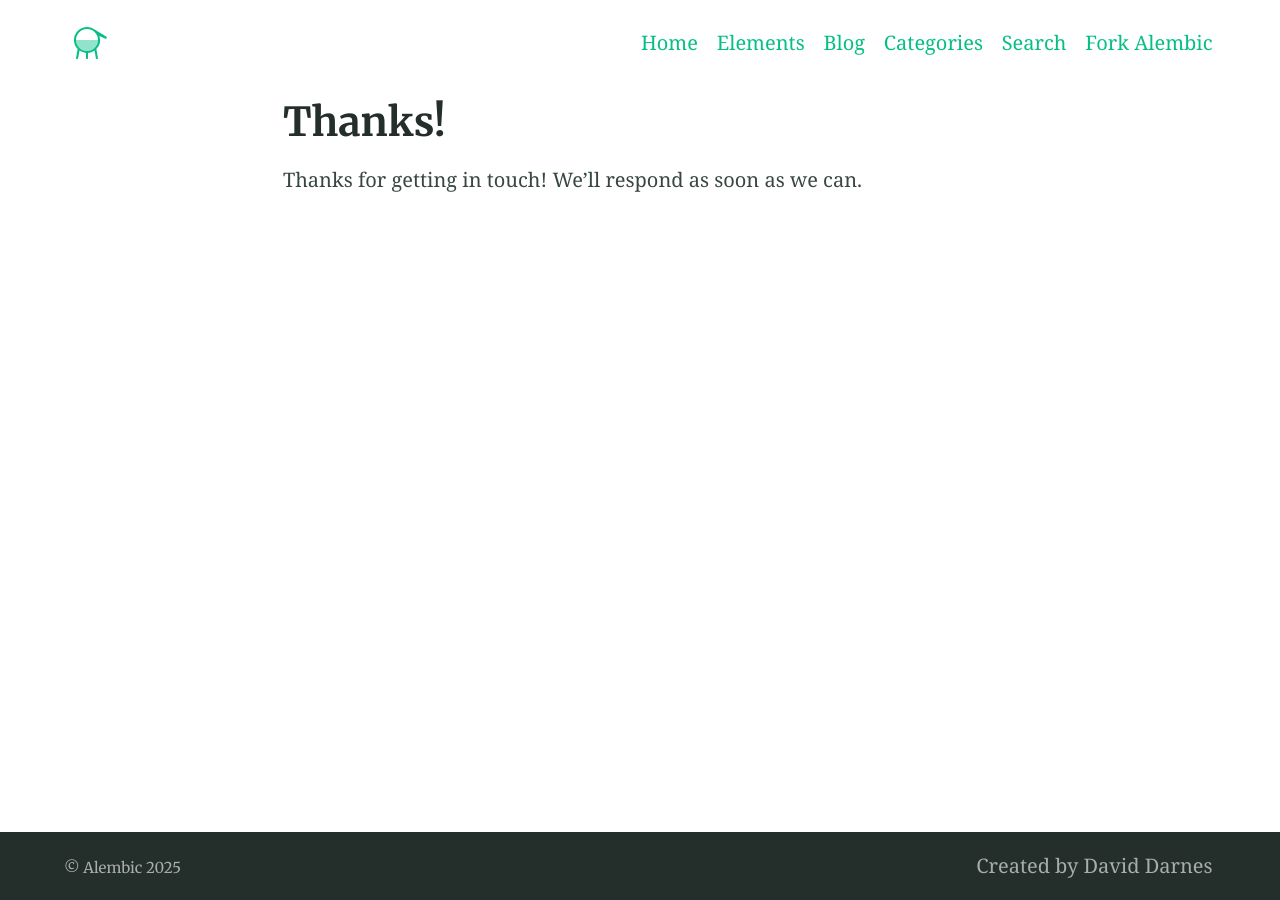
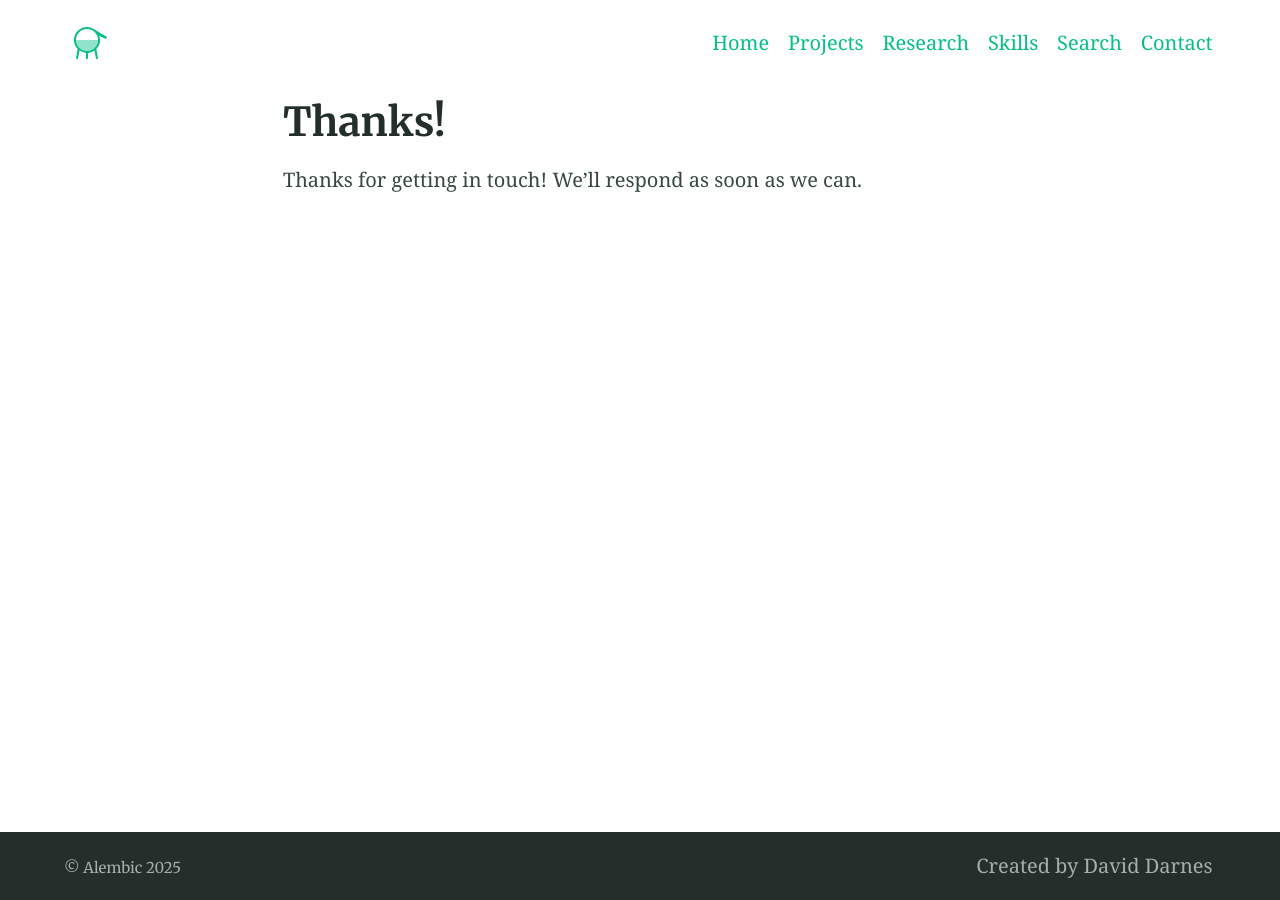
Before and after one commit to samuel-sousa/samuel-sousa.github.io, a Jekyll site: the page built from thanks.md, in a window 1280 px wide. Built offline with Jekyll 4.4.1, drawn with Linux system fonts in a browser that asks for light colours.

Commit message:
Update _config.yml

```diff
--- a/_config.yml
+++ b/_config.yml
@@ -123,15 +123,15 @@ favicons: # Favicons are also used in the manifest file. Syntax is 'size: path'
 navigation_header:
 - title: Home
   url: /
-- title: Elements
+- title: Projects
   url: /elements/
-- title: Blog
+- title: Research
   url: /blog/
-- title: Categories
+- title: Skills
   url: /categories/
 - title: Search
   url: /search/
-- title: Fork Alembic
+- title: Contact
   url: https://github.com/daviddarnes/alembic
 
 navigation_footer:
```
